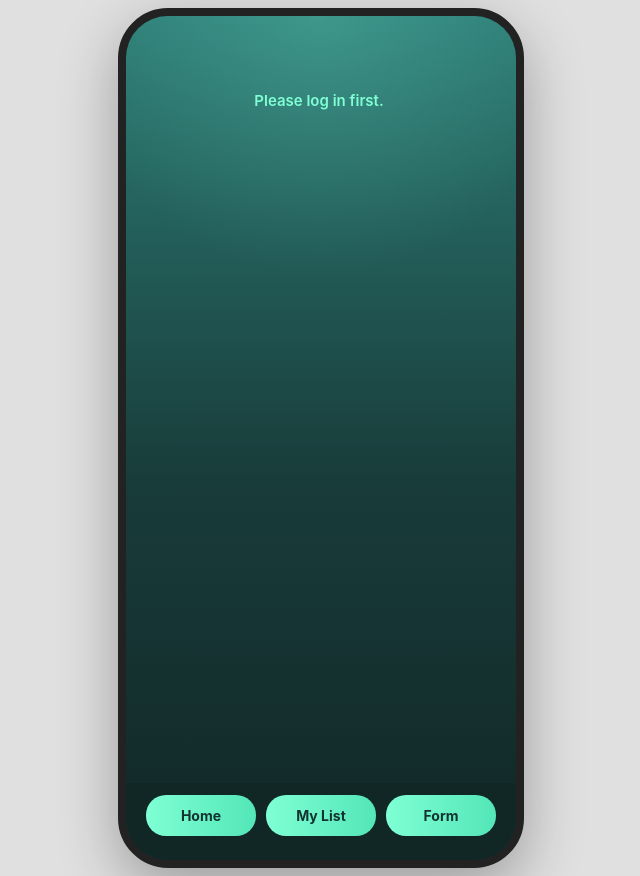
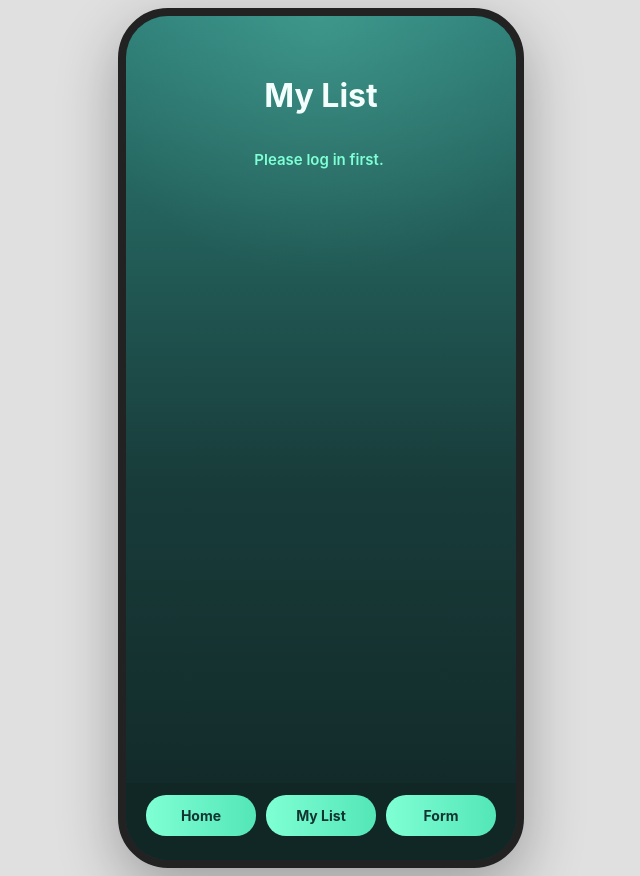
Before and after one commit to ArshaanSindhwani/MovieApp, a plain HTML site: page client/my-list/my-list.html in a window 1280 px wide. Shown: the whole page, without its empty margins (319-959 px from the left). Drawn offline with Linux system fonts and the light colour scheme.

Commit message:
Add My List styling changes

```diff
--- a/client/my-list/my-list.css
+++ b/client/my-list/my-list.css
@@ -31,12 +31,22 @@ body {
     linear-gradient(180deg, #2d7d76 0%, #183c3a 55%, #112726 100%);
 }
 
+.page-title {
+  margin: 0 0 20px;
+  font-size: 32px;
+  font-weight: 700;
+  color: #f3fffc;
+  font-family: -apple-system, BlinkMacSystemFont, 'Segoe UI', sans-serif;
+  text-align: center;
+}
+
 .movie-list {
     flex: 1;
     display: flex;
     flex-direction: column;
     gap: 12px;
     padding-right: 4px;
+    margin-top: 8px;
 }
 
 .movie-card {
--- a/client/my-list/my-list.html
+++ b/client/my-list/my-list.html
@@ -13,8 +13,8 @@
 
     <div class="phone">
         <div class="screen">
-
-            <div class="movie-list" id="movie-list">
+            <h1 class="page-title">My List</h1>
+             <div class="movie-list" id="movie-list">
 
                 <!-- Hardcoded Example
                 <div class="movie-card">
--- a/client/my-list/my-list.js
+++ b/client/my-list/my-list.js
@@ -64,9 +64,9 @@ function renderMovies(movies) {
             <div class="movie-info"><h2 class="movie-title">${movie.film_name}</h2>
             <p class="movie-year">Year: ${formatYear(movie.year_released)}</p>
             <p class="movie-director">Director: ${movie.director}</p>
-            <p class="movie-actors">Actors:${movie.notable_actors}</p>
-            <p class="movie-rating">External Rating:${movie.external_rating || "N/A"}/10</p>
-            <p class="movie-rating">Average User Rating:${movie.avg_user_rating || "No ratings yet"}</p>
+            <p class="movie-actors">Actors: ${movie.notable_actors}</p>
+            <p class="movie-rating">External Rating: ${movie.external_rating || "N/A"}/10</p>
+            <p class="movie-rating">Average User Rating: ${movie.avg_user_rating || "No ratings yet"}</p>
             </div>
         `;
 
```
